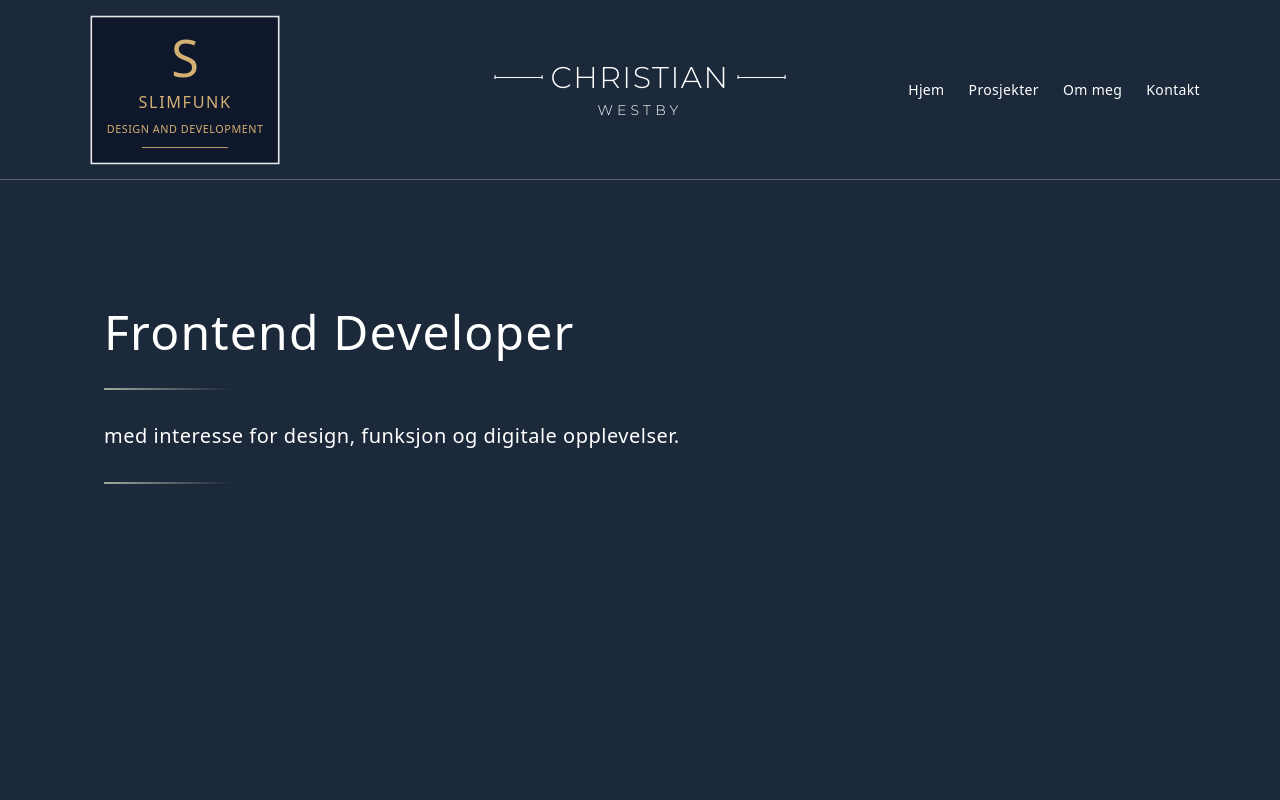
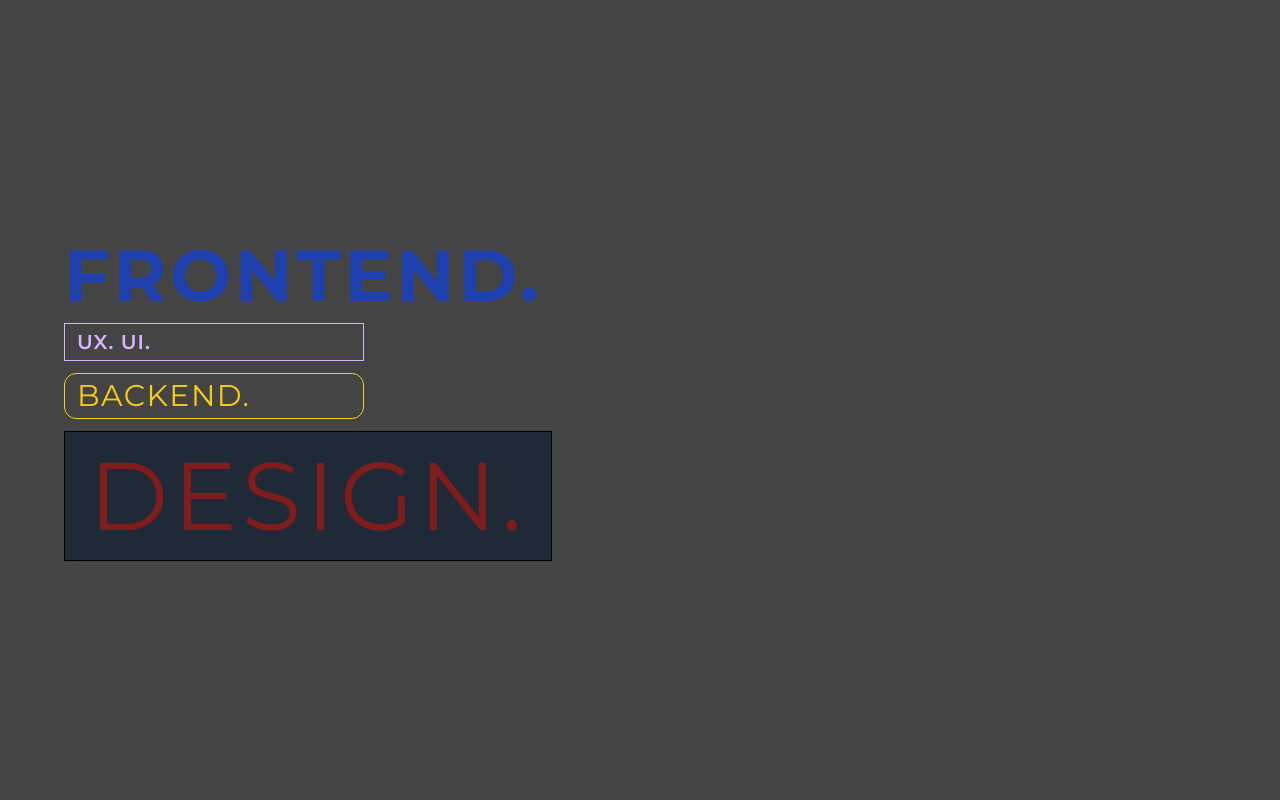
Before and after one commit to ChristianWestby/Portfolio3, a React (Vite) app: page / in a window 1280 px wide. Shown: the top 800 px of the page. Built offline with nearby package versions, Linux system fonts and the light colour scheme.

Commit message:
Ferdigstillelse av prosjekt. Jobber med intro siden.

```diff
--- a/package.json
+++ b/package.json
@@ -24,6 +24,7 @@
     "vite": "^6.3.5"
   },
   "dependencies": {
+    "framer-motion": "^12.16.0",
     "react": "^18.2.0",
     "react-dom": "^18.2.0",
     "react-icons": "^5.5.0",
--- a/src/main.jsx
+++ b/src/main.jsx
@@ -2,6 +2,7 @@ import React from "react";
 import ReactDOM from "react-dom/client";
 import { BrowserRouter, Routes, Route } from "react-router-dom";
 import ScrollToTop from "@components/ScrollToTop";
+import Intro from "@pages/Intro";
 import Home from "@pages/Home";
 import About from "@pages/About";
 import ProjectsPage from "@pages/ProjectsPage";
@@ -12,7 +13,8 @@ ReactDOM.createRoot(document.getElementById("root")).render(
     <BrowserRouter>
       <ScrollToTop />
       <Routes>
-        <Route path="/" element={<Home />} />
+        <Route path="/" element={<Intro />} />
+        <Route path="/home" element={<Home />} />
         <Route path="/about" element={<About />} />
         <Route path="/projectspage" element={<ProjectsPage />} />
       </Routes>
--- /dev/null
+++ b/src/pages/Intro.jsx
@@ -0,0 +1,108 @@
+import { useEffect, useRef, useState } from "react";
+import { useNavigate } from "react-router-dom";
+import { motion, AnimatePresence } from "framer-motion";
+import undervann from "../assets/videos/undervann.mp4"; // juster sti hvis nødvendig
+
+const phrases = [
+  { text: "FRONTEND.", color: "text-blue-800", weight: "font-bold", size: "text-7xl" },
+  { text: "DEVELOPMENT.", color: "text-red-700", weight: "font-normal", size: "text-2xl" },
+  {
+    text: "UX. UI.",
+    color: "text-purple-300",
+    weight: "font-semibold",
+    boxStyle: "border border-purple-300 px-3 py-1",
+    size: "text-xl",
+  },
+  {
+    text: "BACKEND.",
+    color: "text-yellow-400",
+    weight: "font-normal",
+    boxStyle: "border border-yellow-400 px-3 py-1 rounded-xl",
+    size: "text-3xl",
+  },
+    {
+    text: "DESIGN.",
+    color: "text-red-900",
+    weight: "font-normal",
+    size: "text-8xl",
+    boxStyle: "inline-block bg-gray-800 border border-black px-6 py-4",
+  },
+];
+
+export default function Intro() {
+  const [visibleLines, setVisibleLines] = useState([]);
+  const [startVideo, setStartVideo] = useState(false);
+  const navigate = useNavigate();
+  const hasRunRef = useRef(false);
+
+  useEffect(() => {
+    if (hasRunRef.current) return;
+    hasRunRef.current = true;
+
+    let index = 0;
+    const revealNext = () => {
+      if (index < phrases.length) {
+        setVisibleLines((prev) => [...prev, phrases[index]]);
+        index++;
+        setTimeout(revealNext, 2000); // roligere tempo
+      } else {
+        setStartVideo(true);
+        setTimeout(() => navigate("/home"), 10000); // lengre visning
+      }
+    };
+    revealNext();
+  }, []);
+
+  return (
+    <div className="relative min-h-screen bg-[#444] text-white font-montserrat overflow-hidden">
+      <div className="flex justify-center items-center h-screen">
+        {/* Tekst */}
+        <div className="absolute top-1/6 left-16 z-10 space-y-3 text-left w-[300px]">
+          {visibleLines.map((line, i) => (
+            <motion.p
+              key={i}
+              initial={{ opacity: 0, x: -20 }}
+              animate={{ opacity: 1, x: 0 }}
+              transition={{ duration: 0.5 }}
+              className={`tracking-wider ${line.color || ""} ${line.weight || ""} ${line.size || "text-lg md:text-2xl"} ${line.boxStyle || ""}`}
+            >
+              {line.text}
+            </motion.p>
+          ))}
+        </div>
+
+        {/* Videomaske */}
+        <AnimatePresence>
+          {startVideo && (
+            <motion.div
+              initial={{ scaleX: 0 }}
+              animate={{ scaleX: 1 }}
+              exit={{ scaleX: 0 }}
+              transition={{ duration: 2, ease: "easeInOut" }}
+              className="origin-left relative w-[400px] h-[240px] overflow-hidden rounded-xl shadow-xl"
+              style={{ clipPath: "polygon(10% 0%, 90% 0%, 100% 100%, 0% 100%)" }}
+            >
+              <video
+                src={undervann}
+                autoPlay
+                muted
+                loop
+                className="w-full h-full object-cover opacity-70"
+              />
+            </motion.div>
+          )}
+        </AnimatePresence>
+      </div>
+
+      {/* Linjer */}
+      <motion.div
+        animate={startVideo ? { x: -80 } : {}}
+        className="absolute right-[45%] h-[150%] w-px bg-white transform rotate-[30deg] opacity-30"
+      />
+      <motion.div
+        animate={startVideo ? { x: 80 } : {}}
+        className="absolute right-[45%] h-[150%] w-px bg-red-900 transform rotate-[30deg] opacity-30"
+      />
+    </div>
+  );
+}
--- a/vite.config.js
+++ b/vite.config.js
@@ -18,6 +18,7 @@ export default defineConfig({
       '@hooks': path.resolve(__dirname, 'src/hooks'),
       '@images': path.resolve(__dirname, 'src/assets/images'),
       '@projects': path.resolve(__dirname, 'src/assets/images/projects'),
+      '@videos': path.resolve(__dirname, 'src/assets/videos'),
     },
   },
 });
```
Also changed, not shown: 2 other files (tests, documents, lock files or other folders).
